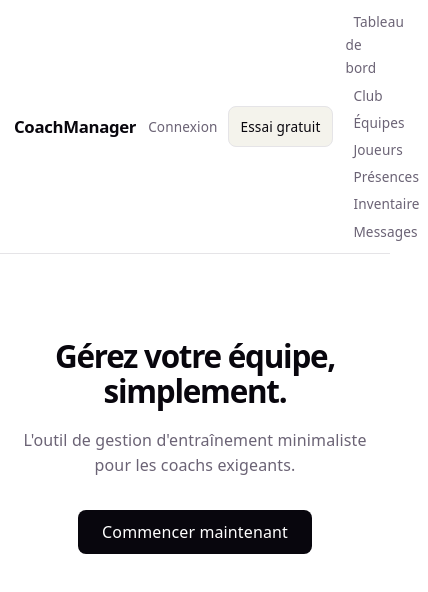
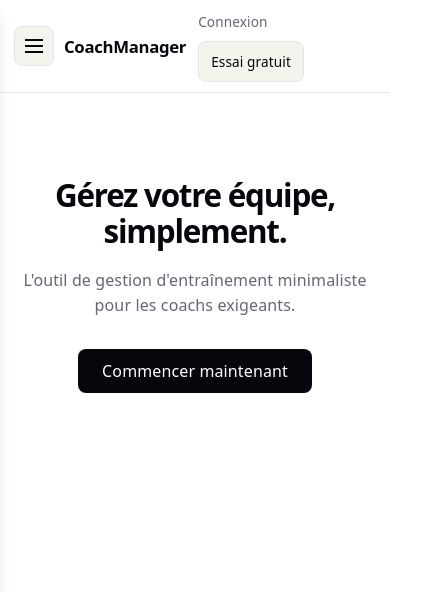
Before and after one commit to SZ-Leaf/CoachManager, a React (Vite) app in the folder coachManager client/: page / in a window 390 px wide. Shown: the top 592 px of the page, 428 px wide, since content can reach past the window. Built offline with nearby package versions, Linux system fonts and the light colour scheme.

Commit message:
update : mobile frist navbar

```diff
--- a/coachManager client/src/components/layout/Header.jsx
+++ b/coachManager client/src/components/layout/Header.jsx
@@ -1,26 +1,37 @@
+import { useState } from 'react';
 import { Link, NavLink } from 'react-router-dom';
 import { LAYOUT_NAV_LINKS } from './navigation.js';
 
 const Header = ({ onMenuToggle, menuOpen }) => {
   const hasSidebar = typeof onMenuToggle === 'function';
+  const [publicMenuOpen, setPublicMenuOpen] = useState(false);
+
+  const menuExpanded = hasSidebar ? menuOpen : publicMenuOpen;
+
+  const toggleMenu = () => {
+    if (hasSidebar) onMenuToggle();
+    else setPublicMenuOpen((v) => !v);
+  };
+
+  const closePublicMenu = () => setPublicMenuOpen(false);
+
   const headerClass =
     'layout-header' + (hasSidebar ? '' : ' layout-header--standalone');
 
   return (
+    <>
       <header className={headerClass}>
         <div className="layout-header__brand">
-        {hasSidebar ? (
           <button
             type="button"
             className="layout-header__menu-btn"
-            onClick={onMenuToggle}
-            aria-expanded={menuOpen}
-            aria-controls="app-sidebar"
+            onClick={toggleMenu}
+            aria-expanded={menuExpanded}
+            aria-controls={hasSidebar ? 'app-sidebar' : 'home-nav-drawer'}
             aria-label="Ouvrir ou fermer le menu"
           >
             <span className="layout-header__menu-icon" aria-hidden />
           </button>
-        ) : null}
           <Link to="/" className="layout-header__logo">
             CoachManager
           </Link>
@@ -48,7 +59,10 @@ const Header = ({ onMenuToggle, menuOpen }) => {
             </Link>
           ) : (
             <>
-            <Link to="/login" className="layout-header__account layout-header__account--ghost">
+              <Link
+                to="/login"
+                className="layout-header__account layout-header__account--ghost"
+              >
                 Connexion
               </Link>
               <Link to="/register" className="layout-header__register">
@@ -58,6 +72,41 @@ const Header = ({ onMenuToggle, menuOpen }) => {
           )}
         </div>
       </header>
+
+      {!hasSidebar ? (
+        <>
+          <div
+            className={`layout-sidebar-backdrop ${publicMenuOpen ? 'is-open' : ''}`}
+            onClick={closePublicMenu}
+            role="presentation"
+            aria-hidden={!publicMenuOpen}
+          />
+          <aside
+            id="home-nav-drawer"
+            className={`layout-sidebar layout-sidebar--public ${publicMenuOpen ? 'is-open' : ''}`}
+            aria-label="Navigation"
+          >
+            <nav>
+              <ul>
+                {LAYOUT_NAV_LINKS.map(({ to, label }) => (
+                  <li key={label}>
+                    <NavLink
+                      to={to}
+                      onClick={closePublicMenu}
+                      className={({ isActive }) =>
+                        isActive ? 'is-active' : undefined
+                      }
+                    >
+                      {label}
+                    </NavLink>
+                  </li>
+                ))}
+              </ul>
+            </nav>
+          </aside>
+        </>
+      ) : null}
+    </>
   );
 };
 
--- a/coachManager client/src/components/layout/layout.css
+++ b/coachManager client/src/components/layout/layout.css
@@ -42,8 +42,7 @@
 }
 
 .layout-header--standalone {
-  flex-wrap: wrap;
-  row-gap: 12px;
+  flex-wrap: nowrap;
 }
 
 @media (min-width: 1025px) {
@@ -51,6 +50,11 @@
     gap: 16px;
     flex-wrap: wrap;
     padding: 12px 20px;
+  }
+
+  .layout-header--standalone {
+    flex-wrap: wrap;
+    row-gap: 12px;
   }
 
   .layout-header--standalone .layout-header__nav ul {
@@ -125,12 +129,6 @@
   display: none;
 }
 
-.layout-header--standalone .layout-header__nav {
-  display: block;
-  width: 100%;
-  order: 3;
-}
-
 @media (min-width: 1025px) {
   .layout-header:not(.layout-header--standalone) .layout-header__nav {
     display: block;
@@ -139,6 +137,7 @@
   }
 
   .layout-header--standalone .layout-header__nav {
+    display: block;
     width: auto;
     flex: 1;
     order: unset;
@@ -310,6 +309,10 @@
   .layout-sidebar.is-open {
     transform: none;
   }
+
+  .layout-sidebar.layout-sidebar--public {
+    display: none !important;
+  }
 }
 
 .layout-sidebar nav ul {
```
Lines whose indentation alone changed are shown as unchanged.
